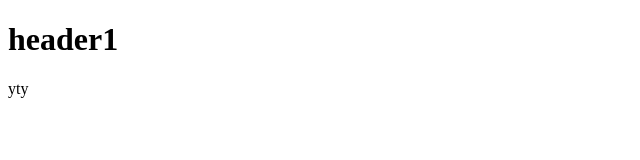
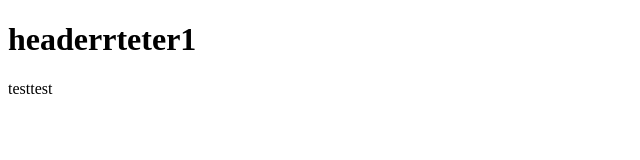
Before and after one commit to OlgaNap/QA1, a plain HTML site: page index.html in a window 1280 px wide. Shown: the whole page, without its empty margins (0-640 px from the left). Drawn offline with Linux system fonts and the light colour scheme.

Commit message:
add body

```diff
--- a/index.html
+++ b/index.html
@@ -6,7 +6,7 @@
   <title>Document</title>
 </head>
 <body>
-  <h1>header1</h1>
-  <l1>yty</l1>
+  <h1>headerrteter1</h1>
+  <l1>testtest</l1>
 </body>
 </html>
```
Also changed, not shown: 1 other file.
